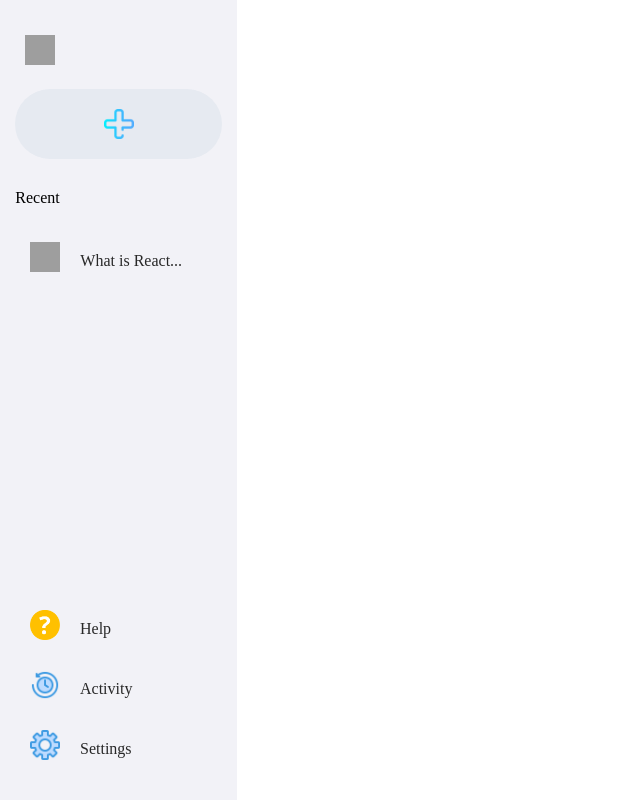
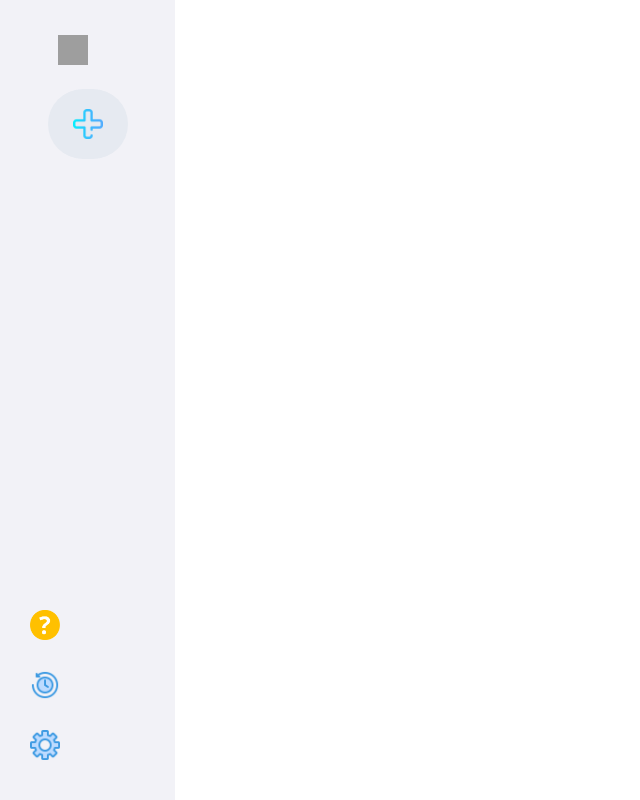
Before and after one commit to Judas-u/Gemini-AI, a React (Vite) app: page / in a window 1280 px wide. Shown: the whole page, without its empty margins (0-640 px from the left). Built offline with nearby package versions, Linux system fonts and the light colour scheme; grey boxes are pictures that could not be loaded.

Commit message:
img onClick setExtended

```diff
--- a/src/components/Sidebar/Sidebar.jsx
+++ b/src/components/Sidebar/Sidebar.jsx
@@ -9,11 +9,13 @@
     return (
         <div className="sidebar">
             <div className="top">
-                <img className='menu' src={assets.menu_icon} alt=""  />
+                <img onClick={() => setExtended(prev => !prev)} className='menu' src={assets.menu_icon} alt=""  />
                 <div className="new-chat">
                     <img src={assets.plus_icon} alt="" />
                     {extended?<p>New Chat</p> : null}
                 </div>
+                {extended?
+
                 <div className="recent">
                     <p className="recent-title">Recent</p>
                     <div className="recent-entry">
@@ -21,20 +23,23 @@
                         <p>What is React...</p>
                     </div>
                 </div>
+                : null
+            }
+
             </div>
 
             <div className="bottom">
                 <div className="bottom-item recent-entry">
                     <img src={assets.question_icon} alt="" />
-                    <p>Help</p>
+                    {extended? <p>Help</p> : null}
                 </div>
                 <div className="bottom-item recent-entry">
                     <img src={assets.history_icon} alt="" />
-                    <p>Activity</p>
+                    {extended? <p>Activity</p> : null}
                 </div>
                 <div className="bottom-item recent-entry">
                     <img src={assets.setting_icon} alt="" />
-                    <p>Settings</p>
+                    {extended?<p>Settings</p>: null}
                 </div>
             </div>
         </div>
```
